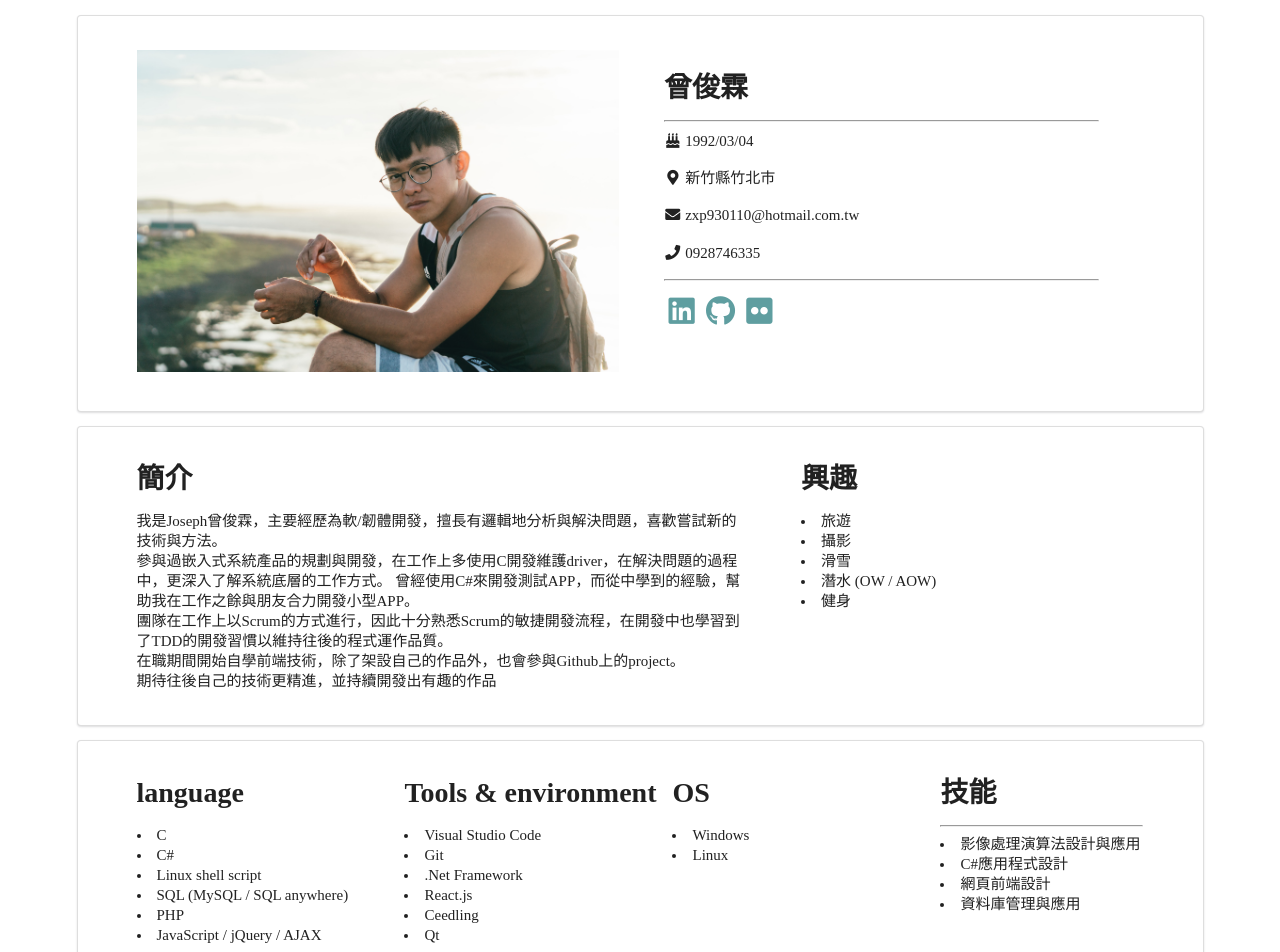
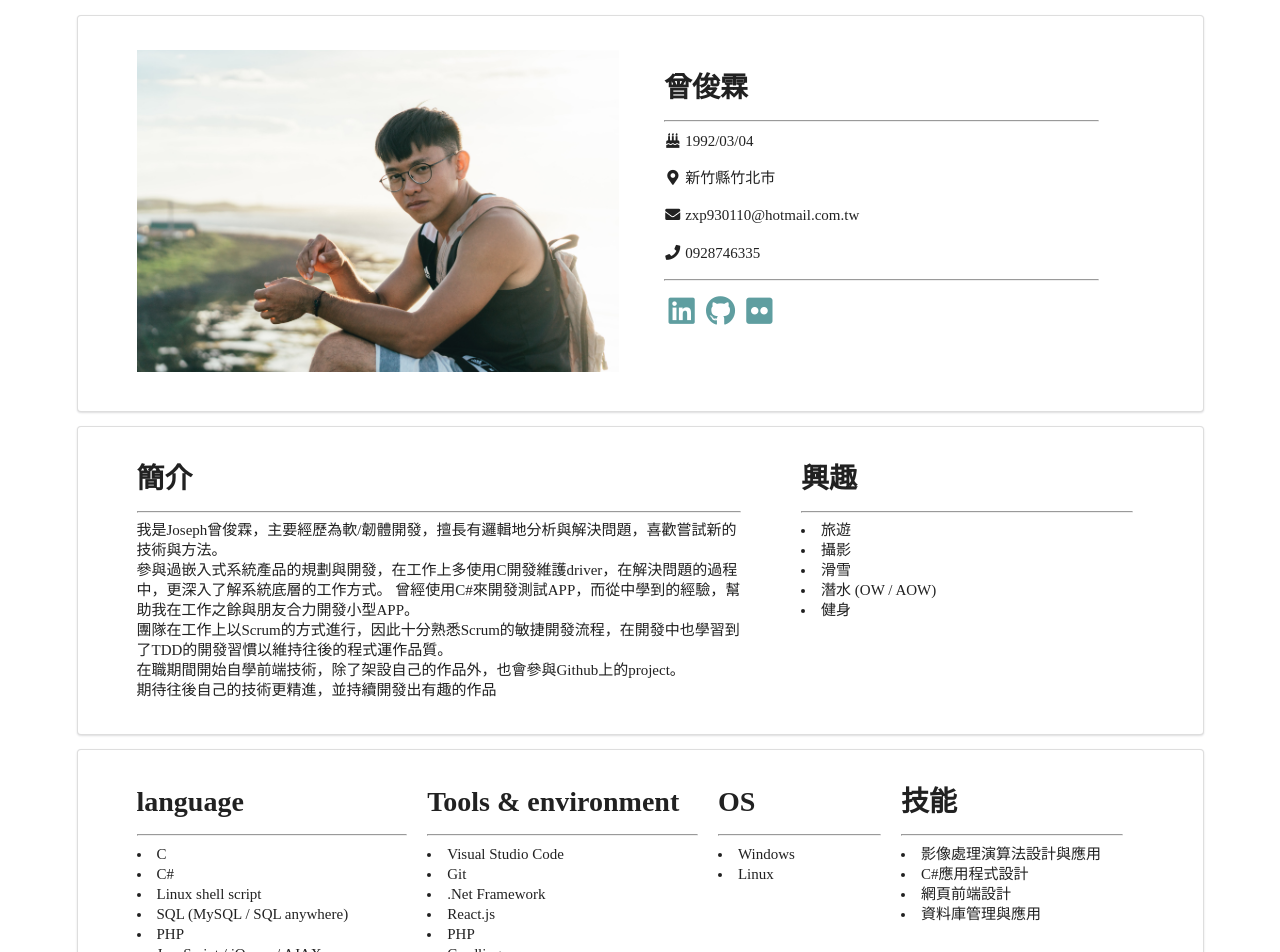
Before and after one commit to JosephT5566/my-resume, a React (Create React App) app: page / in a window 1280 px wide. Shown: the top 952 px of the page. Built offline with nearby package versions, Linux system fonts and the light colour scheme; a web font is replaced by a local one.

Commit message:
Modifying style 1. Adding <hr/> below the <h1/> tag 2. addjusting the block width of contents in expertise set all the width to 30%, then set os content separately

```diff
--- a/src/components/cards/education.js
+++ b/src/components/cards/education.js
@@ -29,6 +29,7 @@ class Education extends React.Component {
             <div id="educationContainer">
                 <div className="comment">
                     <h1>學歷</h1>
+                    <hr/>
                     <p>
                         <i className="circle icon"></i>
                         <span
--- a/src/components/cards/expertise.css
+++ b/src/components/cards/expertise.css
@@ -7,5 +7,6 @@
 }
 
 #expertiseContainer .content {
-    width: 33%;
+    padding-right: 20px;
+    width: 30%;
 }
--- a/src/components/cards/expertise.js
+++ b/src/components/cards/expertise.js
@@ -9,6 +9,7 @@ const expertise = () => {
             <div className="comment">
                 <div className="content expertise">
                     <h1>language</h1>
+                    <hr />
                     <li>C</li>
                     <li>C#</li>
                     <li>Linux shell script</li>
@@ -16,17 +17,20 @@ const expertise = () => {
                     <li>PHP</li>
                     <li>JavaScript / jQuery / AJAX</li>
                 </div>
-                <div className="content">
+                <div className="content tool">
                     <h1>Tools & environment</h1>
+                    <hr />
                     <li>Visual Studio Code</li>
                     <li>Git</li>
                     <li>.Net Framework</li>
                     <li>React.js</li>
+                    <li>PHP</li>
                     <li>Ceedling</li>
                     <li>Qt</li>
                 </div>
-                <div className="content">
+                <div className="content os" style={{ width: '190px' }}>
                     <h1>OS</h1>
+                    <hr />
                     <li>Windows</li>
                     <li>Linux</li>
                 </div>
--- a/src/components/cards/intro.js
+++ b/src/components/cards/intro.js
@@ -9,6 +9,7 @@ const intro = () => {
                     style={{ width: '66%', padding: '0 60px 0 0' }}
                 >
                     <h1>簡介</h1>
+                    <hr/>
                     我是Joseph曾俊霖，主要經歷為軟/韌體開發，擅長有邏輯地分析與解決問題，喜歡嘗試新的技術與方法。
                     <br />
                     參與過嵌入式系統產品的規劃與開發，在工作上多使用C開發維護driver，在解決問題的過程中，更深入了解系統底層的工作方式。
@@ -22,6 +23,7 @@ const intro = () => {
                 </div>
                 <div className="content interest" style={{ width: '33%' }}>
                     <h1>興趣</h1>
+                    <hr/>
                     <li>旅遊</li>
                     <li>攝影</li>
                     <li>滑雪</li>
--- a/src/components/cards/works.js
+++ b/src/components/cards/works.js
@@ -39,6 +39,7 @@ class Works extends React.Component {
             <div id="worksContainer">
                 <div className="comment">
                     <h1>工作經歷</h1>
+                    <hr/>
                     <p>
                         <i className="circle icon"></i>
                         <span
```
